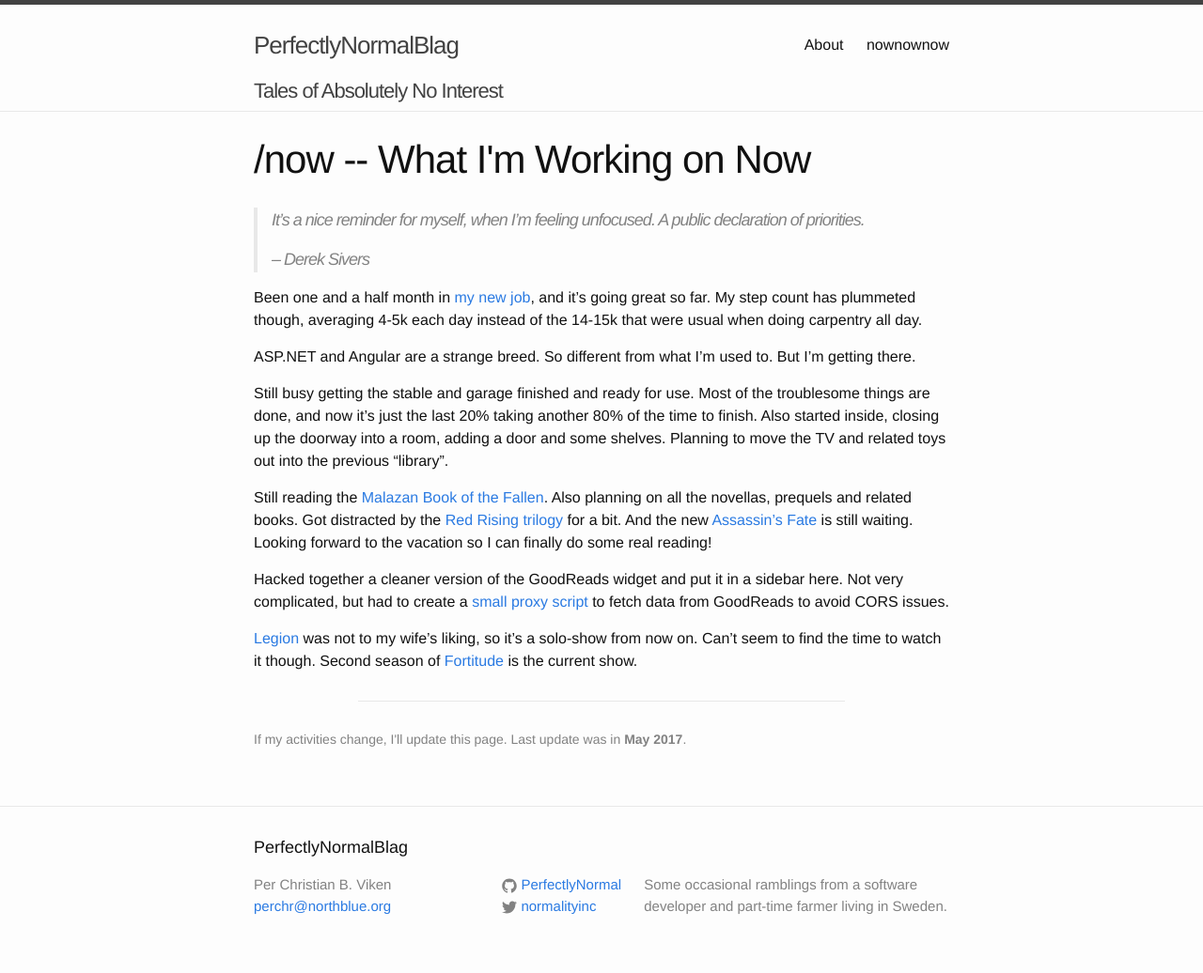
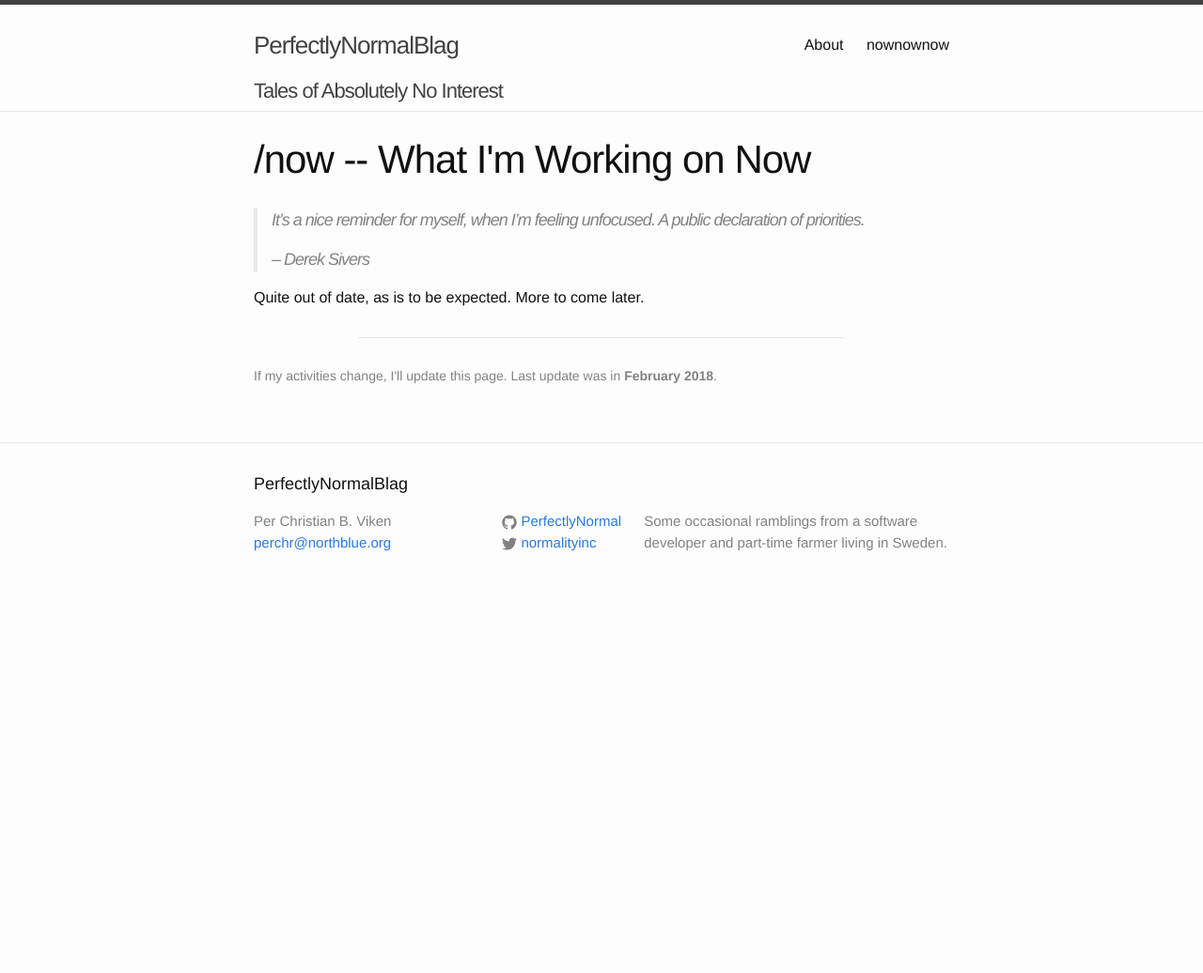
Before and after one commit to PerfectlyNormal/eastblue-blag, a Jekyll site: the page built from now.md, in a window 1280 px wide. Shown: the whole page at 94% size. Built offline with Jekyll 4.4.1, drawn with Linux system fonts in a browser that asks for light colours; after the commit the page ends 900 px from its top, so only the background shows below that.

Commit message:
"Update" nownownow

```diff
--- a/now.md
+++ b/now.md
@@ -59,20 +59,10 @@ permalink: /now/
 >
 > -- <cite>Derek Sivers</cite>
 
-Been one and a half month in [my new job](https://iosoft.se), and it's going great so far. My step count has plummeted though, averaging 4-5k each day instead of the 14-15k that were usual when doing carpentry all day.
-
-ASP.NET and Angular are a strange breed. So different from what I'm used to. But I'm getting there.
-
-Still busy getting the stable and garage finished and ready for use. Most of the troublesome things are done, and now it's just the last 20% taking another 80% of the time to finish. Also started inside, closing up the doorway into a room, adding a door and some shelves. Planning to move the TV and related toys out into the previous "library".
-
-Still reading the [Malazan Book of the Fallen](https://en.wikipedia.org/wiki/Malazan_Book_of_the_Fallen). Also planning on all the novellas, prequels and related books. Got distracted by the [Red Rising trilogy](http://www.pierce-brown.com/red-rising-trilogy.html) for a bit. And the new [Assassin's Fate](http://www.robinhobb.com/2017/05/us-book-launch-today/) is still waiting. Looking forward to the vacation so I can finally do some real reading!
-
-Hacked together a cleaner version of the GoodReads widget and put it in a sidebar here. Not very complicated, but had to create a [small proxy script](https://gist.github.com/PerfectlyNormal/87b3d8e03dbdb555f663a961266776be) to fetch data from GoodReads to avoid CORS issues.
-
-[Legion](http://www.imdb.com/title/tt5114356/) was not to my wife's liking, so it's a solo-show from now on. Can't seem to find the time to watch it though. Second season of [Fortitude](http://www.imdb.com/title/tt3498622/?ref_=nv_sr_1) is the current show.
+Quite out of date, as is to be expected. More to come later.
 
 <hr class="divider">
 
 <p class="post-meta">
-  If my activities change, I'll update this page. Last update was in <strong>May 2017</strong>.
+  If my activities change, I'll update this page. Last update was in <strong>February 2018</strong>.
 </p>
```
